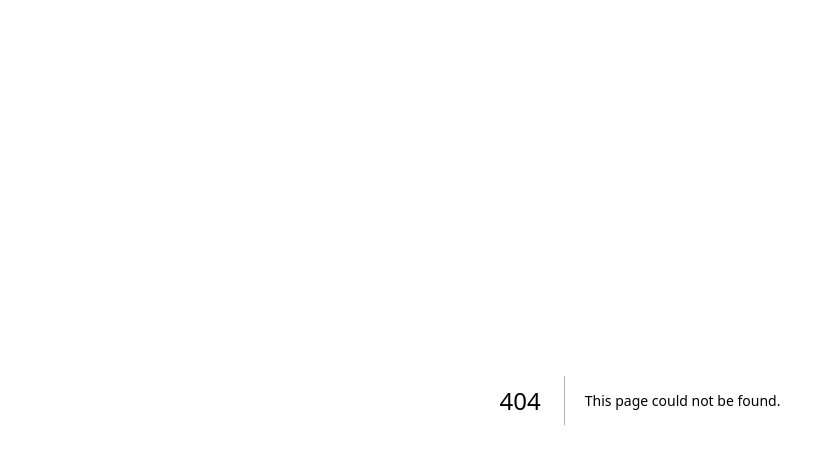
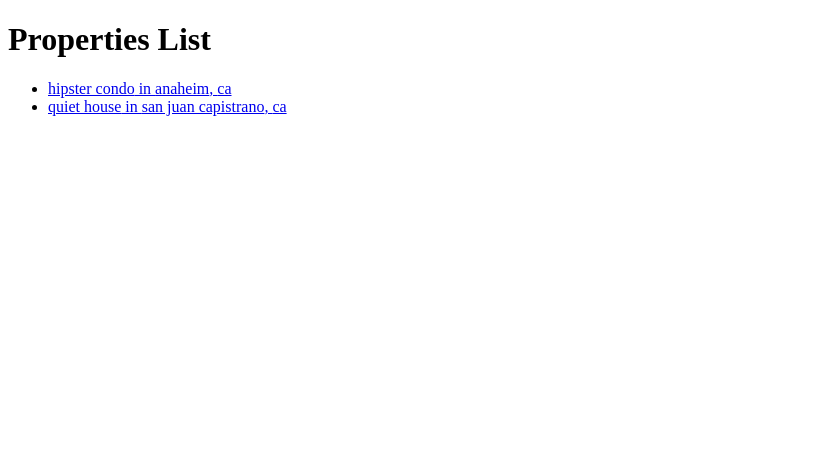
Before and after one commit to thehendrix/rental-cleaner-guide, a Next.js app: page /properties in a window 1280 px wide. Before the commit this address had no page. Shown: the top 464 px of the page, without its empty margins (0-835 px from the left). Built offline with nearby package versions, Linux system fonts and the light colour scheme.

Commit message:
feat: property data and webpage
* Added image helper function for
handling Image Kit urls
* Added local sample property data
* Added property page and spaces page

```diff
--- /dev/null
+++ b/app/properties/page.tsx
@@ -0,0 +1,17 @@
+import Link from 'next/link'
+import properties from '../../properties.json'
+
+export default function PropertiesPage() {
+  return (
+    <>
+      <h1>Properties List</h1>
+      <ul>
+        {properties.map((property) => (
+          <li key={property.id}>
+            <Link href={`/properties/${property.id}`}>{property.name} in {property.location.city}, {property.location.state}</Link>
+          </li>
+        ))}
+      </ul>
+    </>
+  );
+}
--- /dev/null
+++ b/lib/imageHelper.js
@@ -0,0 +1,4 @@
+export const getImageUrl = (path) => {
+  const baseUrl = `https://ik.imagekit.io/${process.env.IMAGE_KIT_ID}`;
+  return `${baseUrl}${path}`;
+}
--- /dev/null
+++ b/properties.json
@@ -0,0 +1,136 @@
+[
+  {
+    "id": "1",
+    "name": "hipster condo",
+    "location": {
+      "city": "anaheim",
+      "state": "ca"
+    },
+    "spaces": [
+      {
+        "name": "master bedroom",
+        "imagePath": "/bedroom_1"
+      },
+      {
+        "name": "guest bedroom",
+        "imagePath": "/bedroom_2"
+      },
+      {
+        "name": "garage",
+        "imagePath": "/garage"
+      },
+      {
+        "name": "kitchen",
+        "imagePath": "/kitchen"
+      },
+      {
+        "name": "dining room",
+        "imagePath": "/dining"
+      },
+      {
+        "name": "living room",
+        "imagePath": "/living"
+      },
+      {
+        "name": "balcony",
+        "imagePath": "/balcony"
+      },
+      {
+        "name": "master bathroom",
+        "imagePath": "/bathroom_1"
+      },
+      {
+        "name": "guest bathroom",
+        "imagePath": "/bathroom_2"
+      }
+    ],
+    "contacts": {
+      "owner": {
+        "name": "Marc",
+        "number": 9495845555
+      },
+      "handyman": {
+        "name": "Javier",
+        "phone": 7141234567
+      },
+      "maid": {
+        "name": "Katy",
+        "phone": 9491234567
+      },
+      "tenant": {
+        "name": "Muhammad",
+        "phone": 3051212123
+      }
+    },
+    "notes": ""
+  },
+  {
+    "id": "2",
+    "name": "quiet house",
+    "location": {
+      "city": "san juan capistrano",
+      "state": "ca"
+    },
+    "spaces": [
+      {
+        "name": "master bedroom",
+        "imagePath": "/bedroom_1"
+      },
+      {
+        "name": "guest bedroom 1",
+        "imagePath": "/bedroom_2"
+      },
+      {
+        "name": "guest bedroom 2",
+        "imagePath": "/bedroom_3"
+      },
+      {
+        "name": "garage",
+        "imagePath": "/garage"
+      },
+      {
+        "name": "kitchen",
+        "imagePath": "/kitchen"
+      },
+      {
+        "name": "dining room",
+        "imagePath": "/dining"
+      },
+      {
+        "name": "living room",
+        "imagePath": "/living"
+      },
+      {
+        "name": "backyard",
+        "imagePath": "/backyard"
+      },
+      {
+        "name": "master bathroom",
+        "imagePath": "/bathroom_1"
+      },
+      {
+        "name": "guest bathroom",
+        "imagePath": "/bathroom_2"
+      }
+    ],
+    "contacts": {
+      "owner": {
+        "name": "Marc",
+        "number": 9495845555
+      },
+      "handyman": {
+        "name": "Javier",
+        "phone": 7141234567
+      },
+      "maid": {
+        "name": "Katy",
+        "phone": 9491234567
+      },
+      "tenant": {
+        "name": "Jessica",
+        "phone": 3052134321
+      }
+    },
+    "notes": ""
+  }
+]
```
Also changed, not shown: app/properties/[propertyId]/page.tsx (added, +29 -0 lines), app/properties/[propertyId]/spaces/[spaceId]/page.tsx (renamed from app/spaces/[spaceId]/page.tsx), app/properties/[propertyId]/spaces/page.tsx (renamed from app/spaces/page.tsx).
